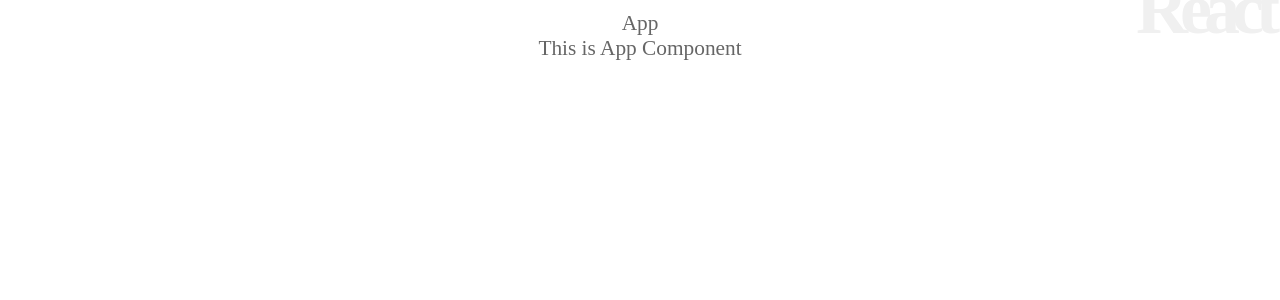
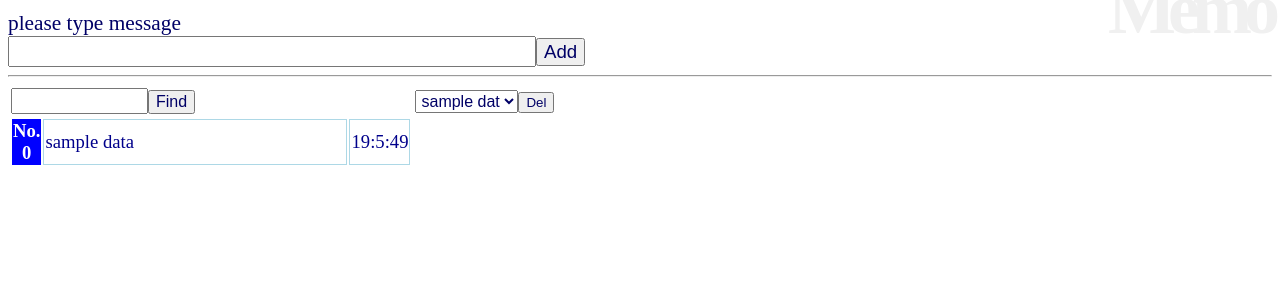
Before and after one commit to wakazoku/sample_react, a React (Create React App) app: page / in a window 1280 px wide. Shown: the top 300 px of the page. Built offline with nearby package versions, Linux system fonts and the light colour scheme.

Commit message:
reduxを使ってメモ帳を作る

```diff
--- a/src/App.js
+++ b/src/App.js
@@ -1,22 +1,37 @@
 import React, { Component } from "react";
+import { connect } from "react-redux";
 import "./App.css";
+import Memo from "./memo/Memo";
+import AddForm from "./memo/AddForm";
+import FindForm from "./memo/FindForm";
+import DelForm from "./memo/DelForm";
 
 class App extends Component {
-  constructor(props) {
-    super();
-    this.title = props.title;
-    this.message = props.message;
-  }
+  td = {
+    width: "250px"
+  };
 
   render() {
     return (
-      <div className="App">
-        <h1>React</h1>
-        <p>{this.title}</p>
-        <p>{this.message}</p>
+      <div>
+        <h1>Memo</h1>
+        <AddForm />
+        <hr />
+        <table>
+          <tbody>
+            <tr>
+              <td style={this.td}>
+                <FindForm />
+              </td>
+              <td style={this.td}>
+                <DelForm />
+              </td>
+            </tr>
+            <Memo />
+          </tbody>
+        </table>
       </div>
     );
   }
 }
-
-export default App;
+export default connect()(App);
--- a/src/index.js
+++ b/src/index.js
@@ -1,9 +1,13 @@
 import React from "react";
 import ReactDOM from "react-dom";
+import { Provider } from "react-redux";
 import App from "./App";
 import "./index.css";
+import MemoStore from "./memo/Store";
 
 ReactDOM.render(
-  <App title="App" message="This is App Component" />,
+  <Provider store={MemoStore}>
+    <App />
+  </Provider>,
   document.getElementById("root")
 );
--- /dev/null
+++ b/src/memo/AddForm.js
@@ -0,0 +1,66 @@
+import React, { Component } from "react";
+import { connect } from "react-redux";
+import { addMemo } from "./Store";
+
+class AddForm extends Component {
+  input = {
+    fontSize: "16pt",
+    color: "#006",
+    padding: "1px",
+    margin: "5px, 0px"
+  };
+  btn = {
+    fontSize: "14pt",
+    color: "#006",
+    padding: "2px, 10px"
+  };
+  message = {
+    fontSize: "16pt",
+    color: "#006",
+    padding: "5px, 10px"
+  };
+
+  constructor(props) {
+    super(props);
+    this.state = {
+      message: ""
+    };
+    this.doChange = this.doChange.bind(this);
+    this.doAction = this.doAction.bind(this);
+  }
+
+  doChange(event) {
+    this.setState({
+      message: event.target.value
+    });
+  }
+
+  doAction(event) {
+    event.preventDefault();
+    let action = addMemo(this.state.message);
+    this.props.dispatch(action);
+    this.setState({
+      message: ""
+    });
+  }
+
+  render() {
+    return (
+      <div>
+        <p style={this.message}>{this.props.message}</p>
+        <form onSubmit={this.doAction}>
+          <input
+            type="text"
+            size="40"
+            onChange={this.doChange}
+            style={this.input}
+            value={this.state.message}
+            required
+          />
+          <input type="submit" style={this.btn} value="Add" />
+        </form>
+      </div>
+    );
+  }
+}
+export default connect(state => state)(AddForm);
--- /dev/null
+++ b/src/memo/DelForm.js
@@ -0,0 +1,61 @@
+import React, { Component } from "react";
+import { connect } from "react-redux";
+import { deleteMemo } from "./Store";
+
+class DelForm extends Component {
+  input = {
+    fontSize: "12pt",
+    color: "#006",
+    padding: "1px",
+    margin: "5px, 0px"
+  };
+  btn = {
+    fontSize: "10pt",
+    color: "#006",
+    padding: "2px, 10px"
+  };
+
+  constructor(props) {
+    super(props);
+    this.state = {
+      number: 0
+    };
+    this.doChange = this.doChange.bind(this);
+    this.doAction = this.doAction.bind(this);
+  }
+
+  doChange(event) {
+    this.setState({
+      number: event.target.value
+    });
+  }
+
+  doAction(event) {
+    event.preventDefault();
+    let action = deleteMemo(this.state.number);
+    this.props.dispatch(action);
+    this.setState({
+      number: 0
+    });
+  }
+
+  render() {
+    let n = 0;
+    let items = this.props.data.map(value => (
+      <option key={n} value={n++}>
+        {value.message.substring(0, 10)}
+      </option>
+    ));
+    return (
+      <div>
+        <form onSubmit={this.doAction}>
+          <select onChange={this.doChange} defaultValue="-1" style={this.input}>
+            {items}
+          </select>
+          <input type="submit" style={this.btn} value="Del" />
+        </form>
+      </div>
+    );
+  }
+}
+export default connect(state => state)(DelForm);
--- /dev/null
+++ b/src/memo/FindForm.js
@@ -0,0 +1,53 @@
+import React, { Component } from "react";
+import { connect } from "react-redux";
+import { findMemo } from "./Store";
+
+class FindForm extends Component {
+  input = {
+    fontSize: "14pt",
+    color: "#006",
+    padding: "0px"
+  };
+  btn = {
+    fontSize: "12pt",
+    color: "#006",
+    padding: "1px, 6px"
+  };
+
+  constructor(props) {
+    super(props);
+    this.state = {
+      find: ""
+    };
+    this.doChange = this.doChange.bind(this);
+    this.doAction = this.doAction.bind(this);
+  }
+
+  doChange(event) {
+    this.setState({
+      find: event.target.value
+    });
+  }
+
+  doAction(event) {
+    event.preventDefault();
+    let action = findMemo(this.state.find);
+    this.props.dispatch(action);
+  }
+
+  render() {
+    return (
+      <form onSubmit={this.doAction}>
+        <input
+          type="text"
+          size="10"
+          onChange={this.doChange}
+          style={this.input}
+          value={this.state.message}
+        />
+        <input type="submit" style={this.btn} value="Find" />
+      </form>
+    );
+  }
+}
+export default connect(state => state)(FindForm);
--- /dev/null
+++ b/src/memo/Item.js
@@ -0,0 +1,41 @@
+import React, { Component } from "react";
+import { connect } from "react-redux";
+
+class Item extends Component {
+  th = {
+    fontSize: "14pt",
+    backgroundColor: "blue",
+    color: "white",
+    padding: "5px, 10px",
+    width: "50px"
+  };
+  td = {
+    fontSize: "14pt",
+    backgroundColor: "white",
+    color: "darkblue",
+    border: "1px solid lightblue",
+    padding: "5px, 10px",
+    minWidth: "300px"
+  };
+  date = {
+    fontSize: "14pt",
+    backgroundColor: "white",
+    color: "darkblue",
+    padding: "5px, 10px",
+    border: "1px solid lightblue",
+    width: "80px"
+  };
+
+  render() {
+    let d = this.props.value.created;
+    let f = d.getHours() + ":" + d.getMinutes() + ":" + d.getSeconds();
+    return (
+      <tr>
+        <th style={this.th}>No. {this.props.index}</th>
+        <td style={this.td}>{this.props.value.message}</td>
+        <td style={this.date}> {f}</td>
+      </tr>
+    );
+  }
+}
+export default connect()(Item);
--- /dev/null
+++ b/src/memo/Memo.js
@@ -0,0 +1,41 @@
+import React, { Component } from "react";
+import { connect } from "react-redux";
+import Item from "./Item";
+
+class Memo extends Component {
+  render() {
+    let data;
+    let n = 0;
+    switch (this.props.mode) {
+      case "default":
+        data = this.props.data.map(value => (
+          <Item key={value.message} value={value} index={n++} />
+        ));
+        break;
+
+      case "find":
+        data = this.props.fdata.map(value => (
+          <Item key={value.message} value={value} index={n++} />
+        ));
+        break;
+
+      case "delete":
+        data = this.props.data.map(value => (
+          <Item key={value.message} value={value} index={n++} />
+        ));
+        break;
+
+      default:
+        data = this.props.data.map(value => (
+          <Item key={value.message} value={value} index={n++} />
+        ));
+    }
+
+    return (
+      <table>
+        <tbody>{data}</tbody>
+      </table>
+    );
+  }
+}
+export default connect(state => state)(Memo);
--- /dev/null
+++ b/src/memo/Store.js
@@ -0,0 +1,98 @@
+import { createStore } from "redux";
+
+const initData = {
+  data: [{ message: "sample data", created: new Date() }],
+  message: "please type message",
+  mode: "default",
+  fdata: []
+};
+
+// レデューサー
+export function memoReducer(state = initData, action) {
+  switch (action.type) {
+    case "ADD":
+      return addReducer(state, action);
+    case "DELETE":
+      return deleteReducer(state, action);
+    case "FIND":
+      return findReducer(state, action);
+    default:
+      return state;
+  }
+}
+
+// レデュースアクション
+
+// メモ追加のレデュース処理
+function addReducer(state, action) {
+  let data = {
+    message: action.message,
+    created: new Date()
+  };
+  let newdata = state.data.slice();
+  newdata.unshift(data);
+  return {
+    data: newdata,
+    message: "Added!",
+    mode: "default",
+    fdata: []
+  };
+}
+
+// メモ検索のレデュース処理
+function findReducer(state, action) {
+  let f = action.find;
+  let fdata = [];
+  state.data.forEach(value => {
+    if (value.message.indexOf(f) >= 0) {
+      fdata.push(value);
+    }
+  });
+  return {
+    data: state.data,
+    message: "find" + f + ":",
+    mode: "find",
+    fdata: fdata
+  };
+}
+
+// メモ削除のレデュース処理
+function deleteReducer(state, action) {
+  let newdata = state.data.slice();
+  newdata.splice(action.index, 1);
+  return {
+    data: newdata,
+    message: "delete" + action.index + ":",
+    mode: "delete",
+    fdata: []
+  };
+}
+
+// アクションクリエーター
+
+// メモ追加のアクション
+export function addMemo(text) {
+  return {
+    type: "ADD",
+    message: text
+  };
+}
+
+// メモ削除のアクション
+export function deleteMemo(num) {
+  return {
+    type: "DELETE",
+    index: num
+  };
+}
+
+// メモ検索のアクション
+export function findMemo(text) {
+  return {
+    type: "FIND",
+    find: text
+  };
+}
+
+// ストアを作成
+export default createStore(memoReducer);
```
Also changed, not shown: 1 other file (tests, documents, lock files or other folders).
